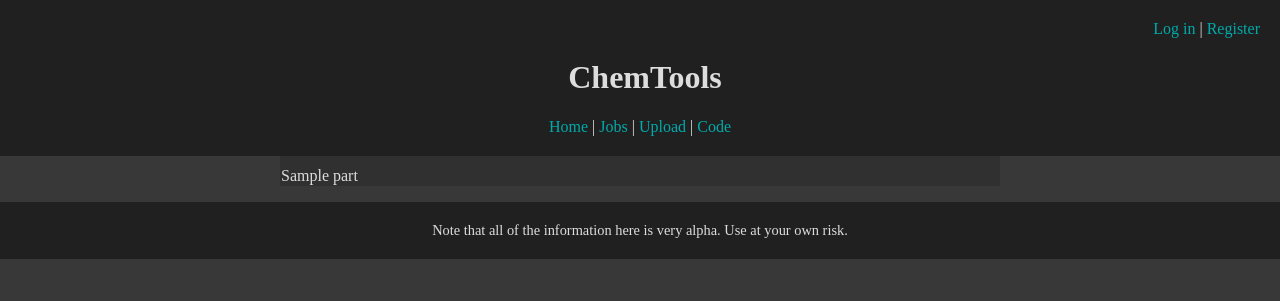
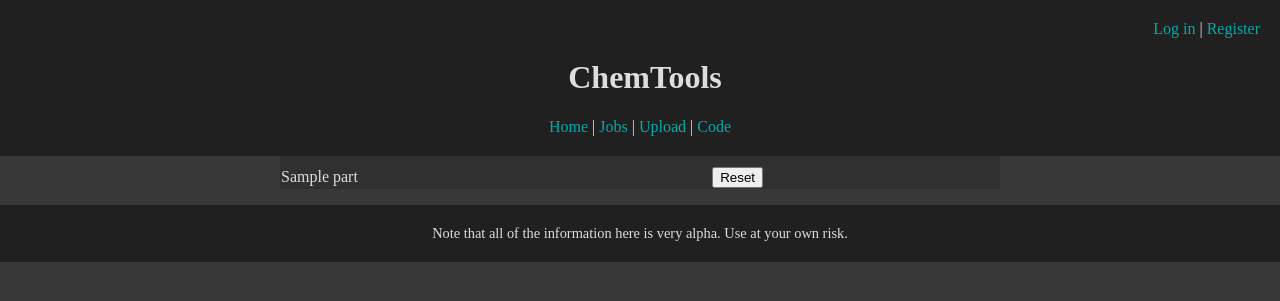
Before and after one commit to crcollins/chemtools-webapp, a Django app: template chem/templates/chem/job_index.html in a window 1280 px wide. Shown: the top 301 px of the page. Run offline with Django 3.2, Linux system fonts and the light colour scheme; the template is opened without the code that fills it: most values are stand-ins (such as "Sample title", 1, 10 or a date in 2020); parts of the project's set-up code (start-up, migrations or seed data) failed here and were passed over.

Commit message:
Add form to jobs index to reset individual jobs

```diff
--- a/chem/templates/chem/job_index.html
+++ b/chem/templates/chem/job_index.html
@@ -7,6 +7,12 @@
             {% for part in job %}
                 <td>{{ part }}</td>
             {% endfor %}
+            <td>
+                <form action='{{ job.0 }}/' method="post">
+                    {% csrf_token %}
+                    <input type="submit" value="Reset" />
+                </form>
+            </td>
         </tr>
     {% endfor %}
     </table>
```
